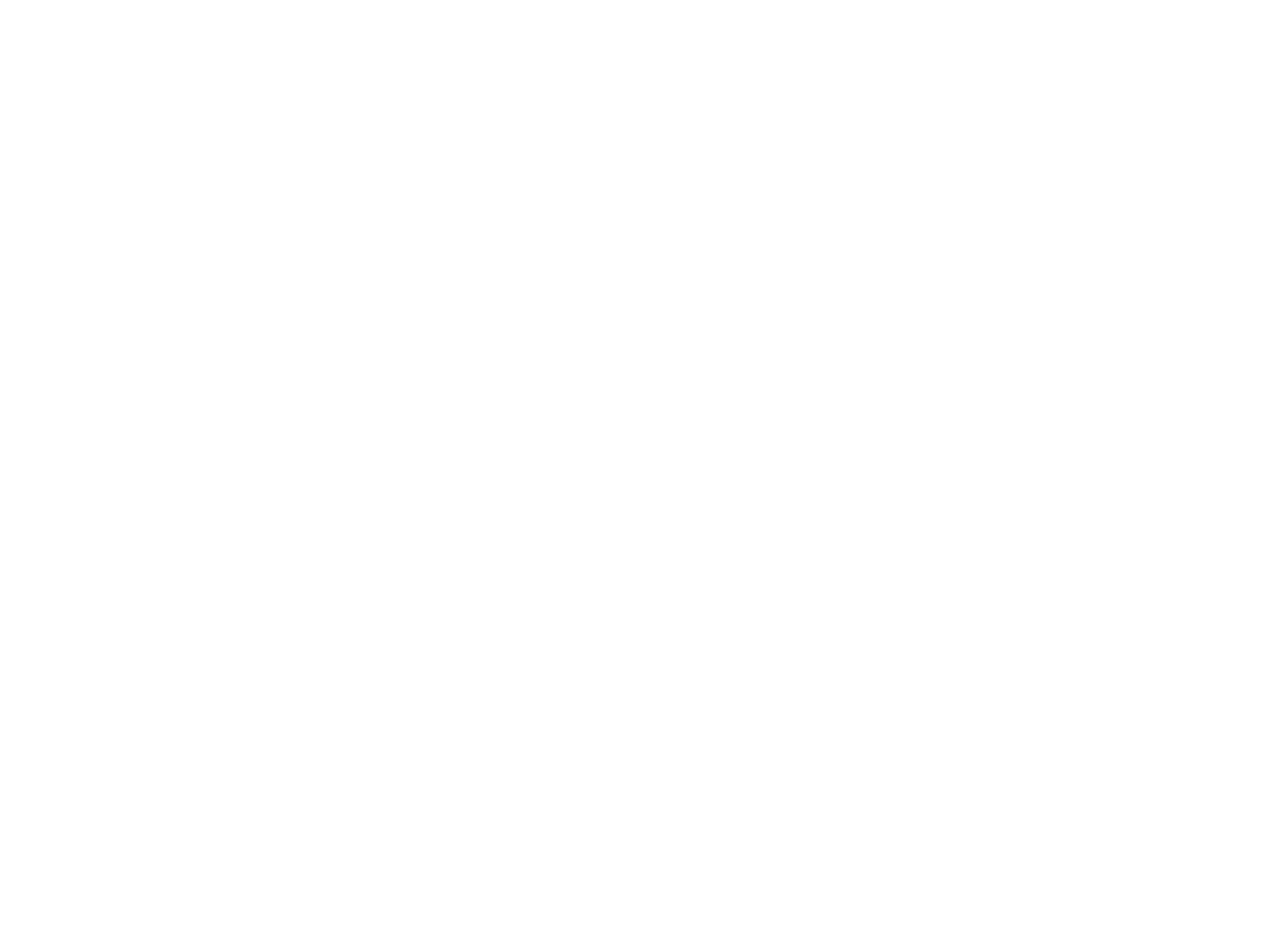
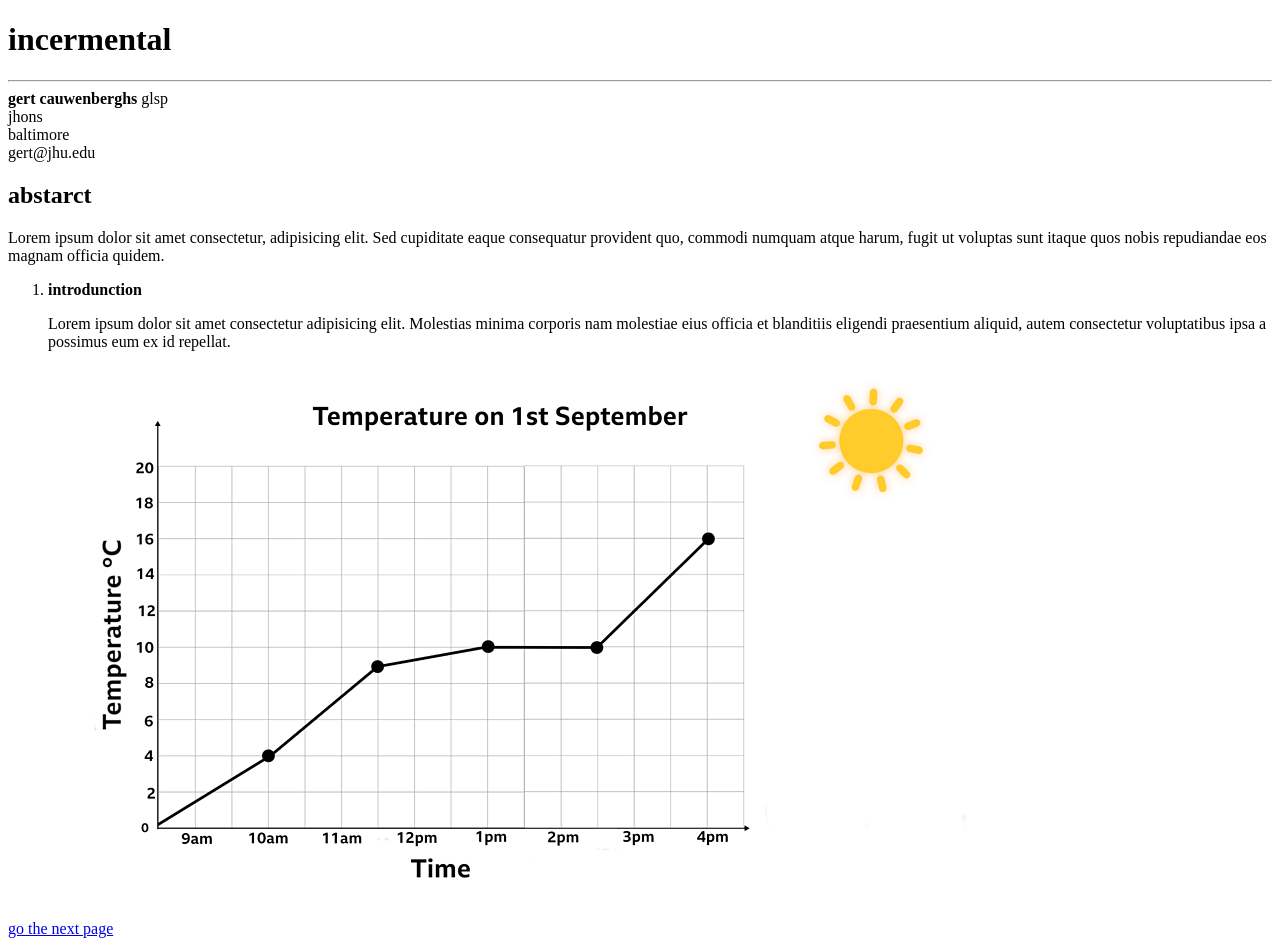
Before and after one commit to seni-z4/livecoding-html, a plain HTML site: page index.html in a window 1280 px wide. Before the commit the page ends 800 px from the top, so only its background shows below. Drawn offline with Linux system fonts and the light colour scheme.

Commit message:
feat: page has been created

```diff
--- a/index.html
+++ b/index.html
@@ -5,5 +5,46 @@
     <meta name="viewport" content="width=device-width, initial-scale=1.0" />
     <title>Document</title>
   </head>
-  <body></body>
+  <body>
+    <header>
+      <h1>incermental</h1>
+    </header>
+    <hr />
+    <main>
+      <div>
+        <!-- autor info  -->
+        <strong>gert cauwenberghs</strong>
+        glsp <br />
+        jhons<br />
+        baltimore<br />
+        gert@jhu.edu
+      </div>
+
+      <section>
+        <h2>abstarct</h2>
+        <p>
+          Lorem ipsum dolor sit amet consectetur, adipisicing elit. Sed
+          cupiditate eaque consequatur provident quo, commodi numquam atque
+          harum, fugit ut voluptas sunt itaque quos nobis repudiandae eos magnam
+          officia quidem.
+        </p>
+        <ol>
+          <li>
+            <strong>introdunction</strong>
+            <p>
+              Lorem ipsum dolor sit amet consectetur adipisicing elit. Molestias
+              minima corporis nam molestiae eius officia et blanditiis eligendi
+              praesentium aliquid, autem consectetur voluptatibus ipsa a
+              possimus eum ex id repellat.
+            </p>
+          </li>
+        </ol>
+        <img src="img/p09xd6t1.png" alt="graph image" />
+      </section>
+
+      <footer>
+        <a href="#">go the next page</a>
+      </footer>
+    </main>
+  </body>
 </html>
```
Also changed, not shown: img/p09xd6t1.png (added).
